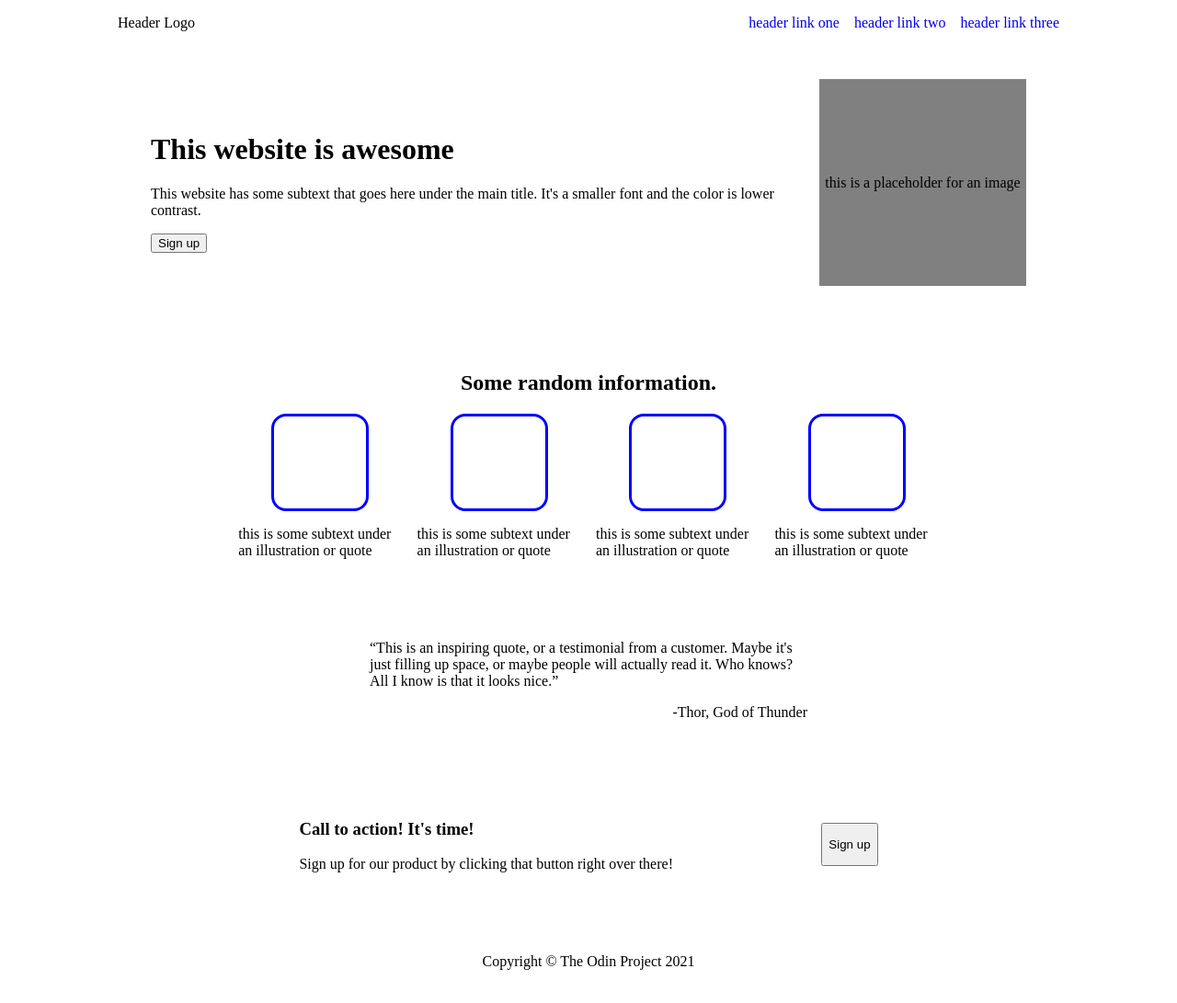
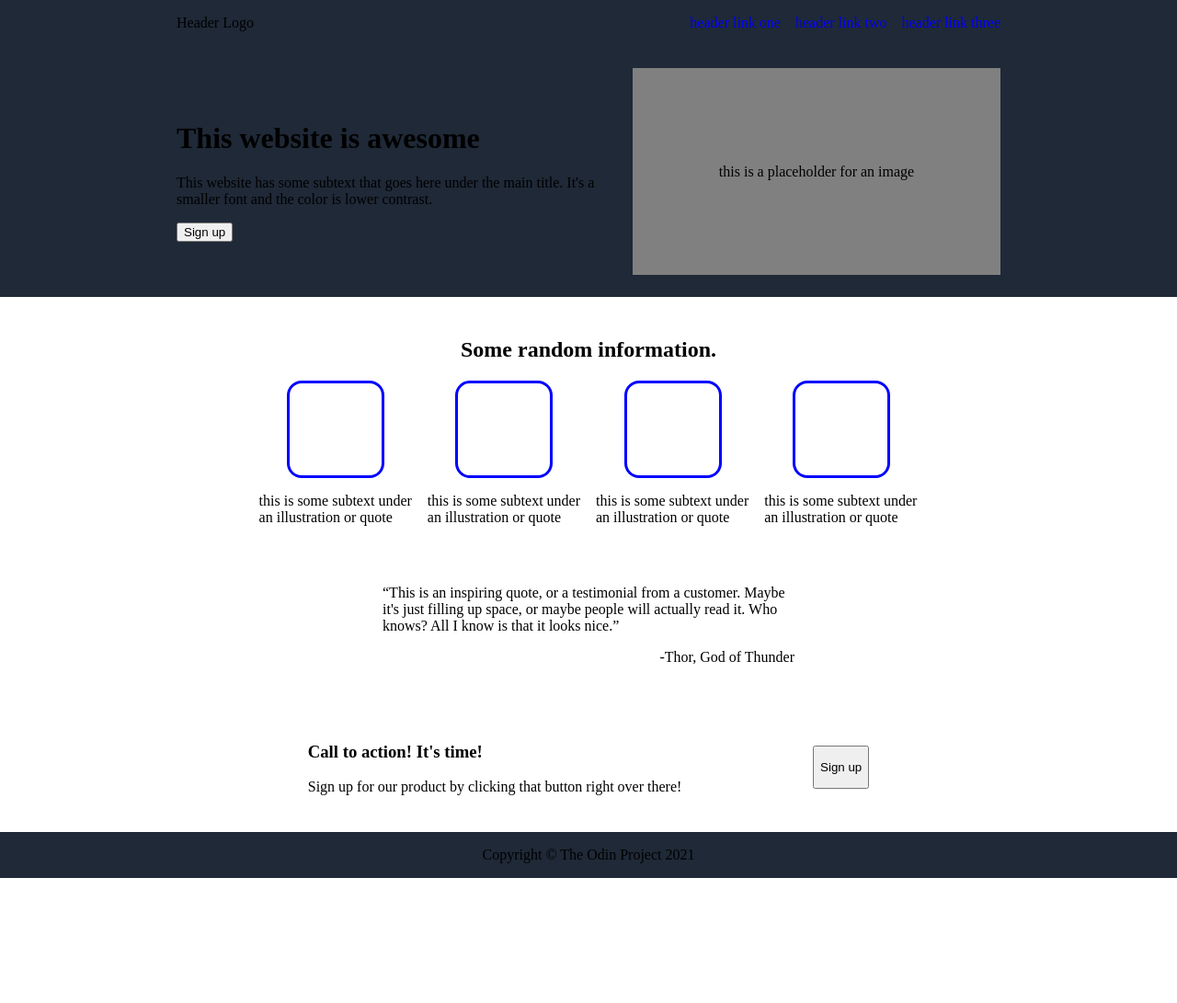
Before and after one commit to sophumerin/odin-landing-page, a plain HTML site: page index.html in a window 1280 px wide. Shown: the whole page at 92% size. After the commit the page ends 955 px from the top, so only its background shows below. Drawn offline with Linux system fonts and the light colour scheme.

Commit message:
apply dark background

```diff
--- a/index.html
+++ b/index.html
@@ -9,7 +9,7 @@
 </head>
 
 <body>
-    <div class="header">
+    <div class="header dark-background">
         <div class="header-logo">Header Logo</div>
         <ul>
             <li><a href="#">header link one</a></li>
@@ -17,7 +17,7 @@
             <li><a href="#">header link three</a></li>
         </ul>
     </div>
-    <div class="banner">
+    <div class="banner dark-background">
         <div class="content">
             <h1>This website is awesome</h1>
             <p>This website has some subtext that goes here under the main title. It's a smaller font and the color is
@@ -66,7 +66,7 @@
                 <p>Sign up</p>
             </button></div>
     </div>
-    <div class="footer">
+    <div class="footer dark-background">
         <p>Copyright © The Odin Project 2021</p>
     </div>
 </body>
--- a/styles.css
+++ b/styles.css
@@ -1,18 +1,24 @@
 body {
     display: flex;
     flex-direction: column;
-    max-width: 80vw;
+
     margin: 0 auto;
 }
 
-body > div{
-    padding: 36px;
+body > div {
+    padding: 24px 15vw;
     display: flex;
     align-items: center;
 }
 
-.header {
-    padding: 0;
+.dark-background {
+    background-color: #1F2937;
+}
+
+.header,
+.footer {
+    padding-top: 0;
+    padding-bottom: 0;
     display: flex;
     justify-content: space-between;
     align-items: center;
@@ -41,7 +47,7 @@ body > div{
     align-items: center;
     justify-content: center;
     background-color: gray;
-    width: 225px;
+    width: 400px;
     height: 225px;
 }
 
@@ -90,5 +96,5 @@ body > div{
 }
 
 .footer p{
-    margin: 0 auto;
+    margin: 1em auto;
 }
```
